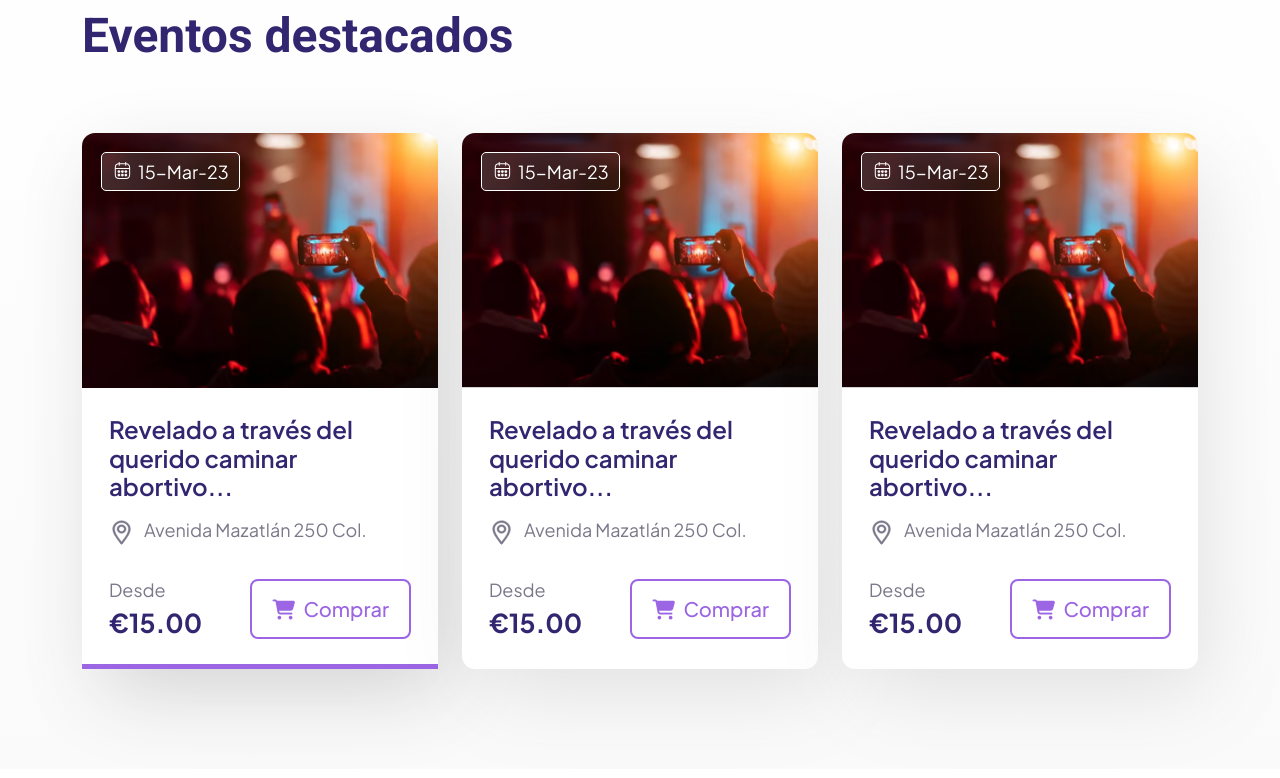
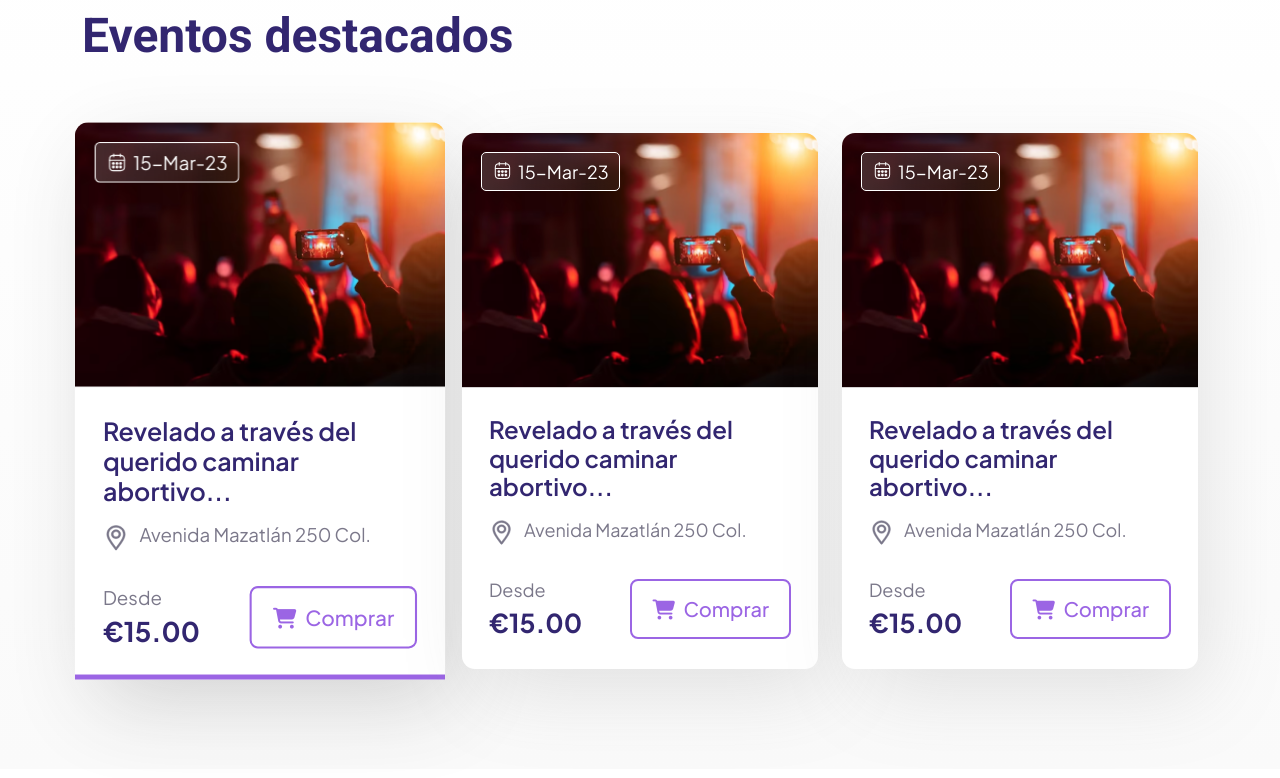
Before and after one commit to Tausif104/taquilla-central, a React (Create React App) app: page / in a window 1280 px wide. In both pictures the pointer is over the element 260 px from the left and 1366 px from the top of the page. Shown: the part 966-1744 px from the top of the page. Built offline with nearby package versions, Linux system fonts and the light colour scheme.

Commit message:
zoom hover fixed

```diff
--- a/src/components/Event/event.css
+++ b/src/components/Event/event.css
@@ -160,8 +160,8 @@ span.event-date img {
   transition: 0.3s;
 }
 
-.event-item:hover .event-image-thumbnail {
-  transform: scale(1.1);
+.event-item:hover {
+  transform: scale(1.04);
 }
 
 .event-image {
```
